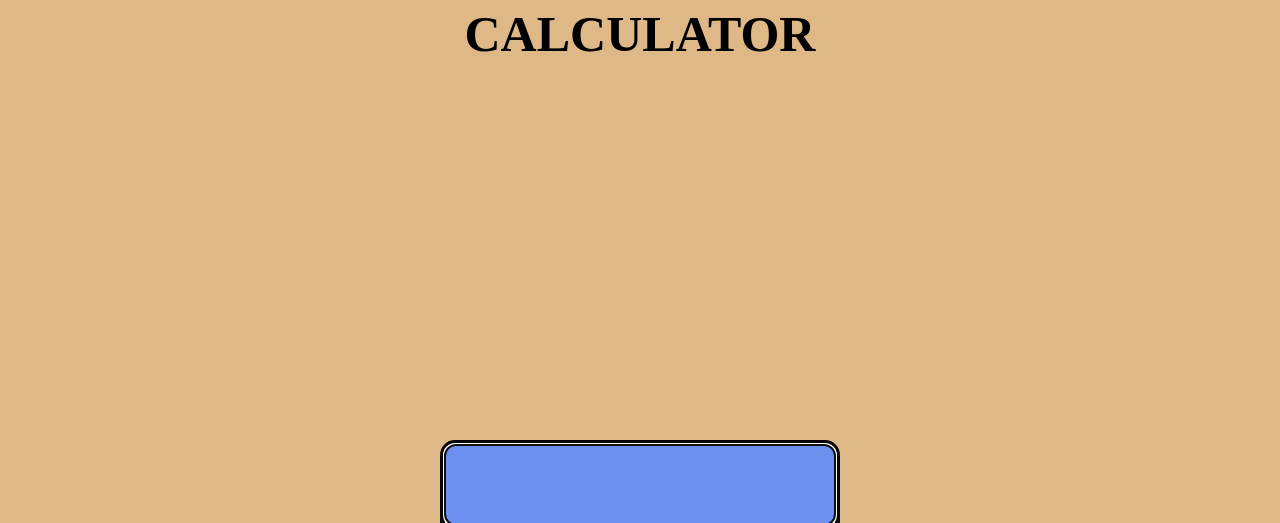
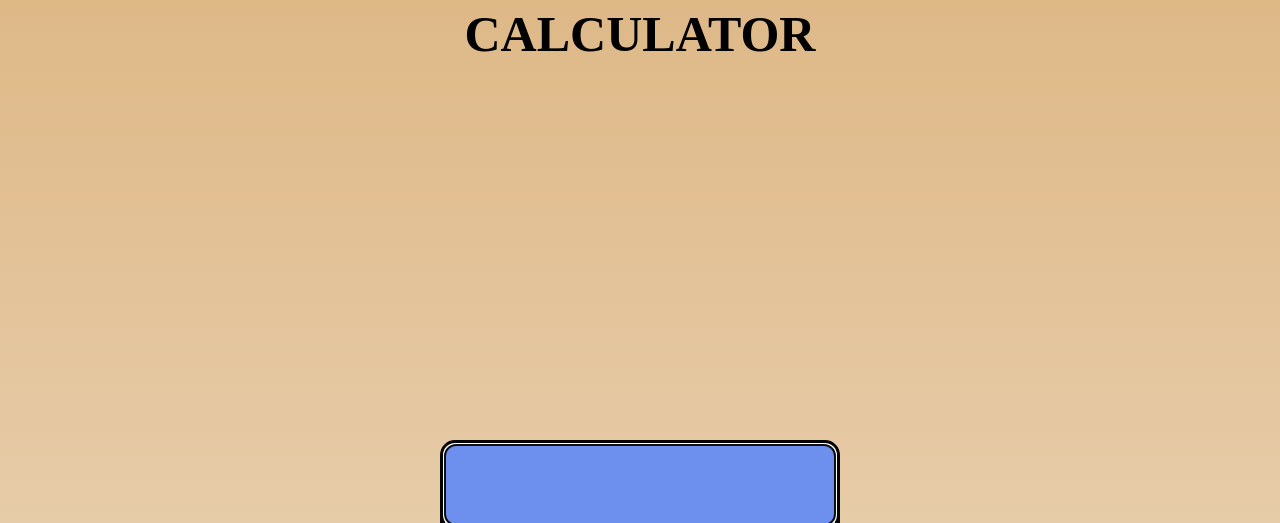
Before and after one commit to luan-nguyen20/calculator, a plain HTML site: page index.html in a window 1280 px wide. Shown: the top 523 px of the page. Drawn offline with Linux system fonts and the light colour scheme.

Commit message:
background color gradient

```diff
--- a/style.css
+++ b/style.css
@@ -1,6 +1,6 @@
 html{
     text-align: center;
-    background-color: burlywood;
+    background-image: linear-gradient(burlywood, rgb(233, 209, 177));
 }
 
 header{
```
